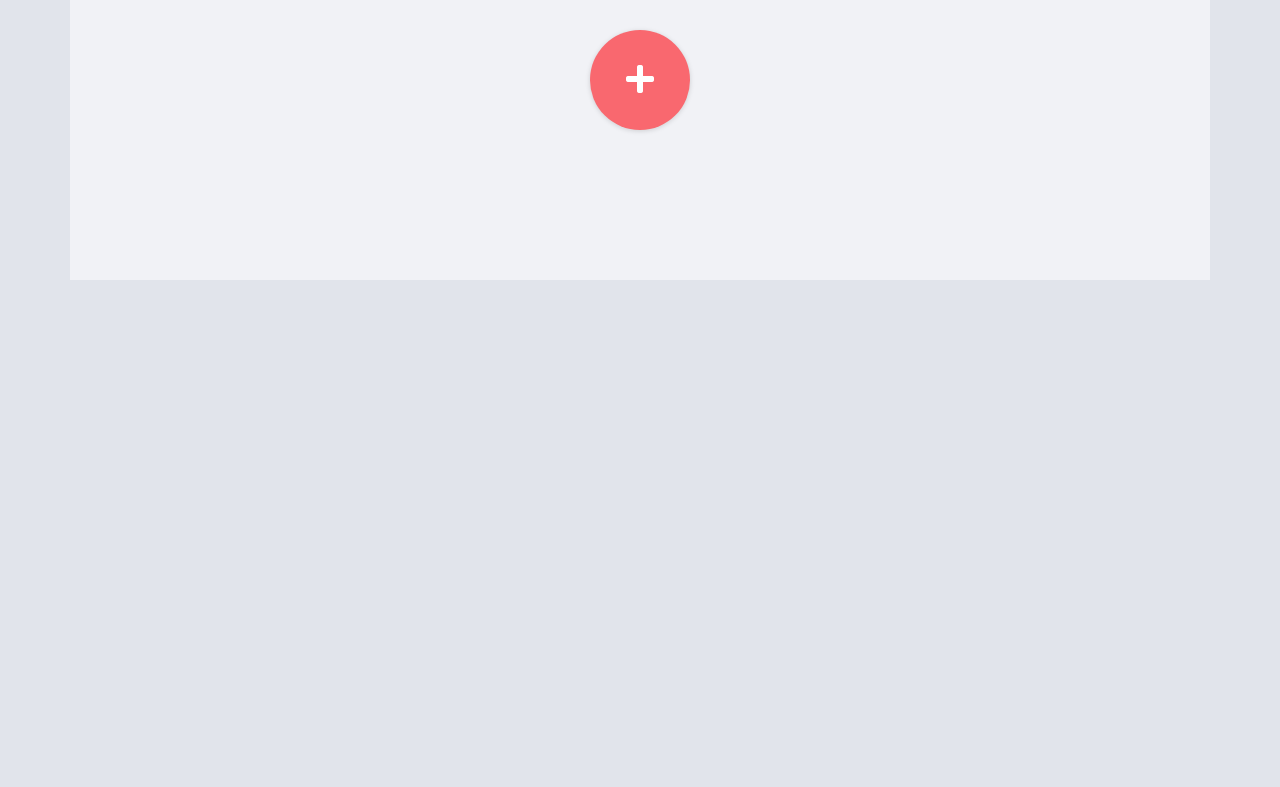
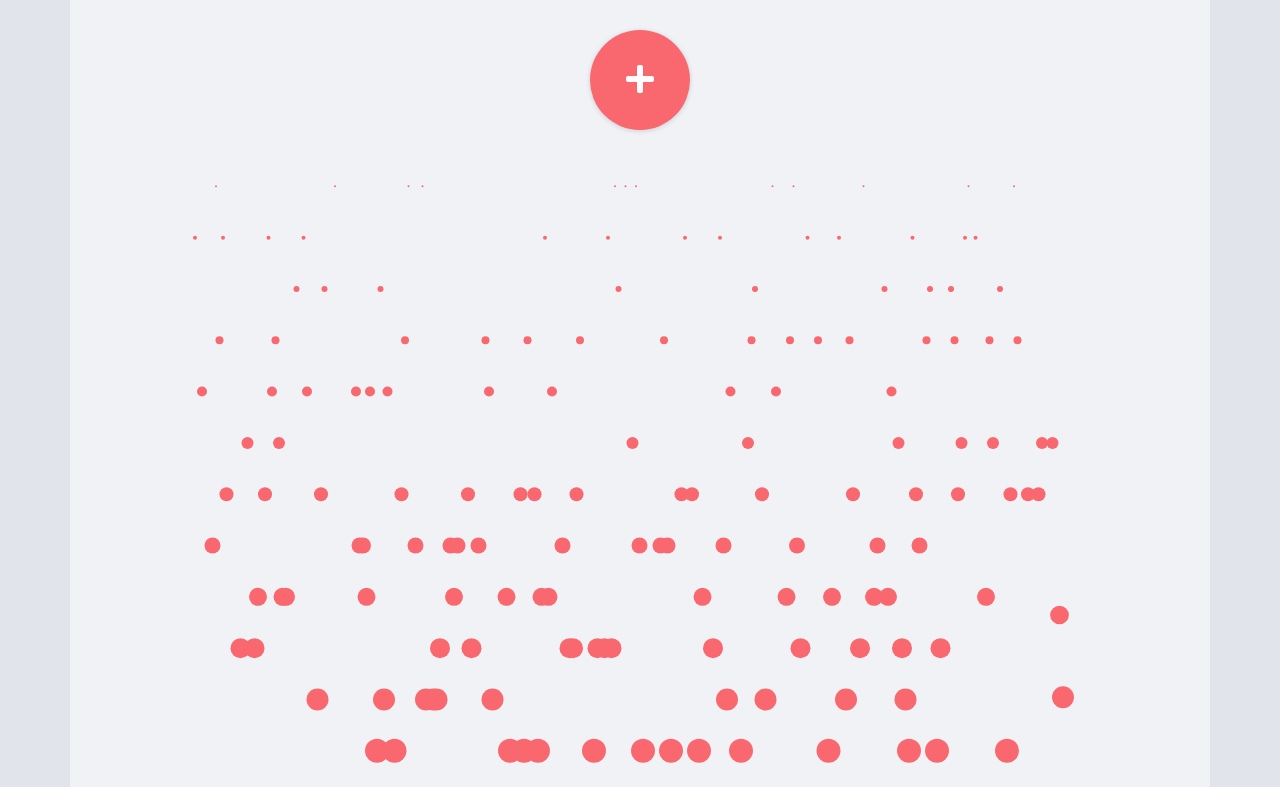
Before and after one commit to MenatPink/TrackWeight, a React (Create React App) app: page / in a window 1280 px wide. Shown: the part 920-1707 px from the top of the page. Before the commit the page ends 1200 px from the top, so only its background shows below. Built offline with nearby package versions, Linux system fonts and the light colour scheme.

Commit message:
Add Graph + Edit

```diff
--- a/package.json
+++ b/package.json
@@ -4,6 +4,7 @@
   "private": true,
   "dependencies": {
     "axios": "^0.18.0",
+    "d3": "^5.5.0",
     "rc-calendar": "^9.7.0",
     "react": "^16.4.2",
     "react-dom": "^16.4.2",
--- a/src/Components/App.js
+++ b/src/Components/App.js
@@ -5,6 +5,7 @@ import TitleBar from "./TitleBar";
 import WeightTile from "./WeightTile";
 import Calendar from "rc-calendar";
 import Menu from "./Menu";
+import Graph from "./Graph";
 
 class App extends Component {
   render() {
@@ -16,6 +17,7 @@ class App extends Component {
           <Calendar showWeekNumber={false} />
         </div>
         <Menu />
+        <Graph />
       </div>
     );
   }
--- /dev/null
+++ b/src/Components/Graph.js
@@ -0,0 +1,68 @@
+import React from "react";
+import * as d3 from "d3";
+
+const variance = 20;
+const data = [];
+(function dataPush() {
+  for (let i = 0; i < 250; i++) {
+    data.push(Math.floor(Math.random() * variance));
+  }
+})();
+const dataMax = Math.max(...data);
+let graphHeight = 1000;
+let graphWidth = 900;
+const graphOffset = 5;
+
+function map(num, in_min, in_max, out_min, out_max) {
+  return ((num - in_min) * (out_max - out_min)) / (in_max - in_min) + out_min;
+}
+
+class Graph extends React.Component {
+  componentDidMount() {
+    d3.select(".graph")
+      .append("svg")
+      .attr("width", graphWidth)
+      .attr("height", graphHeight);
+
+    let circle = d3
+      .select("svg")
+      .selectAll("circle")
+      .data(data)
+      .enter()
+      .append("circle")
+      .attr("class", "svg-circles")
+      .attr("cx", (d, i) => {
+        var mappedi = map(i, 0, data.length, graphOffset, graphWidth - 20);
+        return mappedi;
+      })
+      .attr("cy", 0)
+      .transition()
+      .duration(100)
+      .delay((d, i) => {
+        return i * variance;
+      })
+      .ease(d3.easePolyOut)
+      .attr("cy", (d, i) => {
+        let mapD = map(d, 0, dataMax, graphOffset, graphHeight - 20);
+        console.log(dataMax);
+        console.log(mapD, i);
+        return mapD;
+      })
+      .attr("r", d => {
+        return d;
+      });
+    // .on("click", () => {
+    //   console.log("I the man you the van")
+    // });
+
+    d3.selectAll(circle).on("mouseover", function() {
+      console.log("You just clicked this");
+    });
+  }
+
+  render() {
+    return <div className="graph" />;
+  }
+}
+
+export default Graph;
--- a/src/Styles/App.css
+++ b/src/Styles/App.css
@@ -19,8 +19,9 @@ body {
 
 .view-wrapper {
   background-color: #f1f2f6;
-  height: 1200px;
+  height: auto;
   padding: 0;
+  padding-bottom: 100px;
 }
 
 .weight-tile {
@@ -128,7 +129,7 @@ body {
 .add-weight-button {
   width: 100%;
   margin-top: 90px;
-  height: 200px;
+  height: 100px;
 }
 .add-weight-button button {
   width: 100px;
@@ -140,10 +141,26 @@ body {
   border: none;
   box-shadow: 0 1px 5px rgba(0, 0, 0, 0.15);
   cursor: pointer;
+  transition: all 0.15s ease-in;
 }
 .add-weight-button button i {
   color: white;
   font-size: 2rem;
 }
+.add-weight-button button:hover {
+  background-color: white;
+}
+.add-weight-button button:hover i {
+  color: #f9686f;
+}
+
+.graph svg {
+  margin: auto;
+  display: block;
+  background-color: transparent;
+}
+.graph .svg-circles {
+  fill: #f9686f;
+}
 
 /*# sourceMappingURL=App.css.map */
--- a/src/Styles/Components/_Components.scss
+++ b/src/Styles/Components/_Components.scss
@@ -3,3 +3,4 @@
 @import 'WeightTitle';
 @import 'Calendar';
 @import 'Menu';
+@import 'Graph';
--- a/src/Styles/Components/_ContentWrapper.scss
+++ b/src/Styles/Components/_ContentWrapper.scss
@@ -1,5 +1,6 @@
 .view-wrapper {
     background-color: #f1f2f6;
-    height: 1200px;
+    height: auto;
     padding: 0;
+    padding-bottom: 100px;
 }
--- /dev/null
+++ b/src/Styles/Components/_Graph.scss
@@ -0,0 +1,10 @@
+.graph {
+    svg {
+        margin: auto;
+        display: block;
+        background-color: transparent;
+    }
+    .svg-circles {
+        fill: $red;
+    }
+}
--- a/src/Styles/Components/_Menu.scss
+++ b/src/Styles/Components/_Menu.scss
@@ -1,7 +1,7 @@
 .add-weight-button {
   width: 100%;
   margin-top: 90px;
-  height: 200px;
+  height: 100px;
   button {
     width: 100px;
     height: 100px;
@@ -12,9 +12,16 @@
     border: none;
     box-shadow: $default-box-shadow;
     cursor: pointer;
+    transition: all 0.15s ease-in;
     i {
       color: white;
       font-size: 2rem;
     }
+    &:hover {
+      background-color: white;
+      i {
+        color: $red;
+      }
+    }
   }
 }
```
Also changed, not shown: 2 other files (tests, documents, lock files or other folders).
